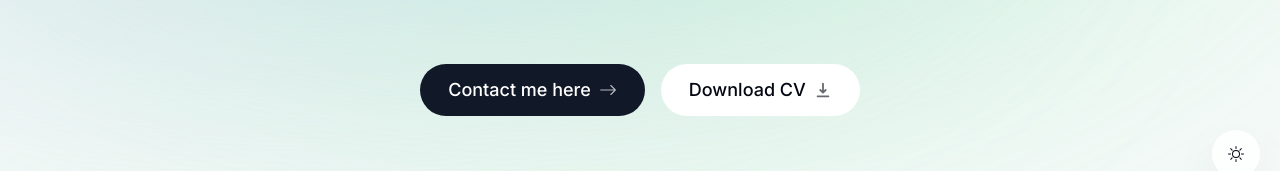
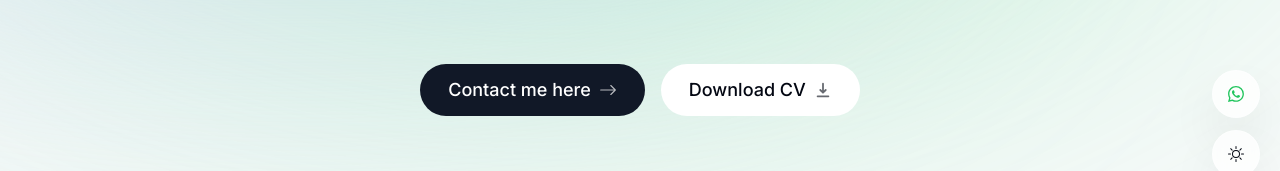
Before and after one commit to nikunjborad123/nikunjborad123, a Next.js app: page / in a window 1280 px wide. Shown: the part 602-773 px from the top of the page. Built offline with nearby package versions, Linux system fonts and the light colour scheme.

Commit message:
add whatsapp

```diff
--- a/components/theme-switch.tsx
+++ b/components/theme-switch.tsx
@@ -1,18 +1,28 @@
-'use client';
+"use client";
 
-import { useTheme } from '@/context/theme-context';
-import React from 'react';
-import { BsMoon, BsSun } from 'react-icons/bs';
+import { useTheme } from "@/context/theme-context";
+import React from "react";
+import { BsMoon, BsSun, BsWhatsapp } from "react-icons/bs";
 
 export default function ThemeSwitch() {
   const { theme, toggleTheme } = useTheme();
 
   return (
-    <button
-      className="fixed bottom-5 right-5 bg-white w-[3rem] h-[3rem] bg-opacity-80 backdrop-blur-[0.5rem] border border-white border-opacity-40 shadow-2xl rounded-full flex items-center justify-center hover:scale-[1.15] active:scale-105 transition-all dark:bg-gray-950"
-      onClick={toggleTheme}
-    >
-      {theme === 'light' ? <BsSun /> : <BsMoon />}
-    </button>
+    <>
+      <a
+        className="fixed bottom-20 right-5 text-green-500 bg-white w-[3rem] h-[3rem] bg-opacity-80 backdrop-blur-[0.5rem] border border-white border-opacity-40 shadow-2xl rounded-full flex items-center justify-center hover:scale-[1.15] active:scale-105 transition-all dark:bg-gray-950"
+        href="whatsapp://send?text=Hello How can I help you today?&phone=+919574983660"
+        target="_blank"
+        rel="noopener noreferrer"
+      >
+        <BsWhatsapp />
+      </a>
+      <button
+        className="fixed bottom-5 right-5 bg-white w-[3rem] h-[3rem] bg-opacity-80 backdrop-blur-[0.5rem] border border-white border-opacity-40 shadow-2xl rounded-full flex items-center justify-center hover:scale-[1.15] active:scale-105 transition-all dark:bg-gray-950"
+        onClick={toggleTheme}
+      >
+        {theme === "light" ? <BsSun /> : <BsMoon />}
+      </button>
+    </>
   );
 }
```
